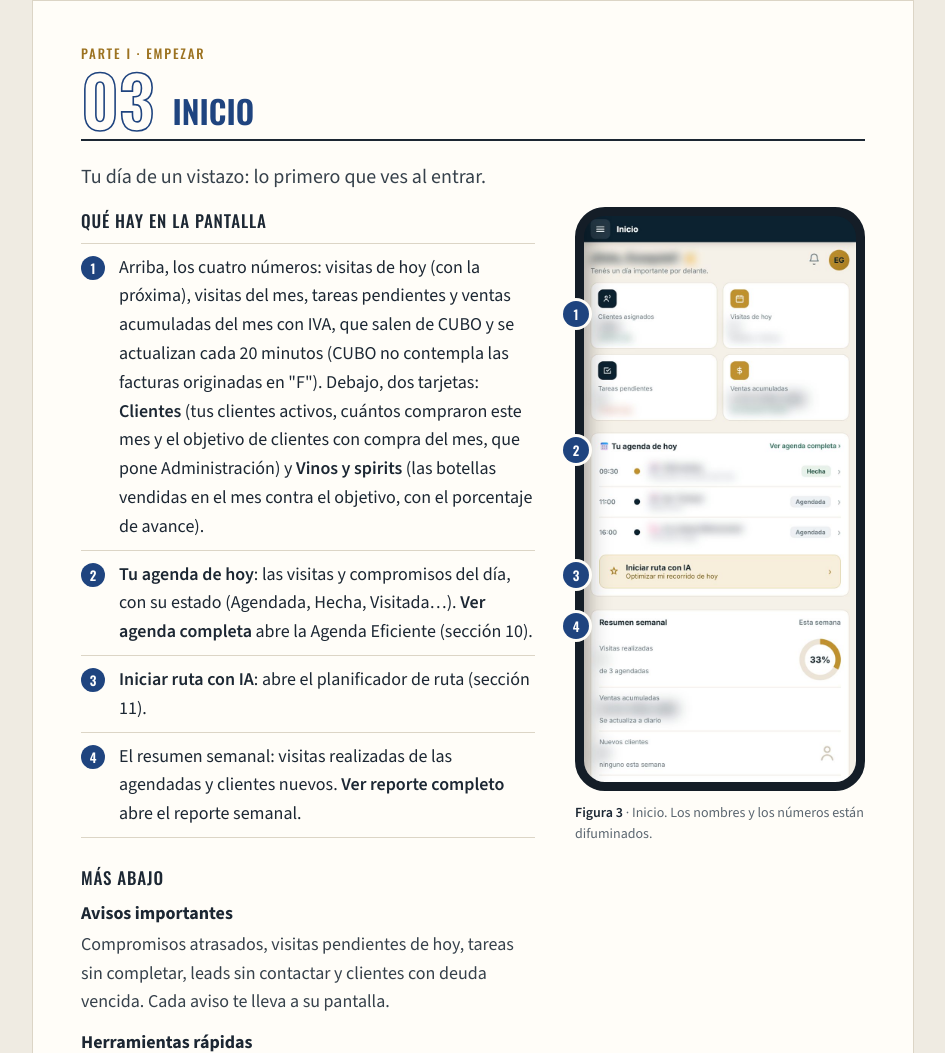
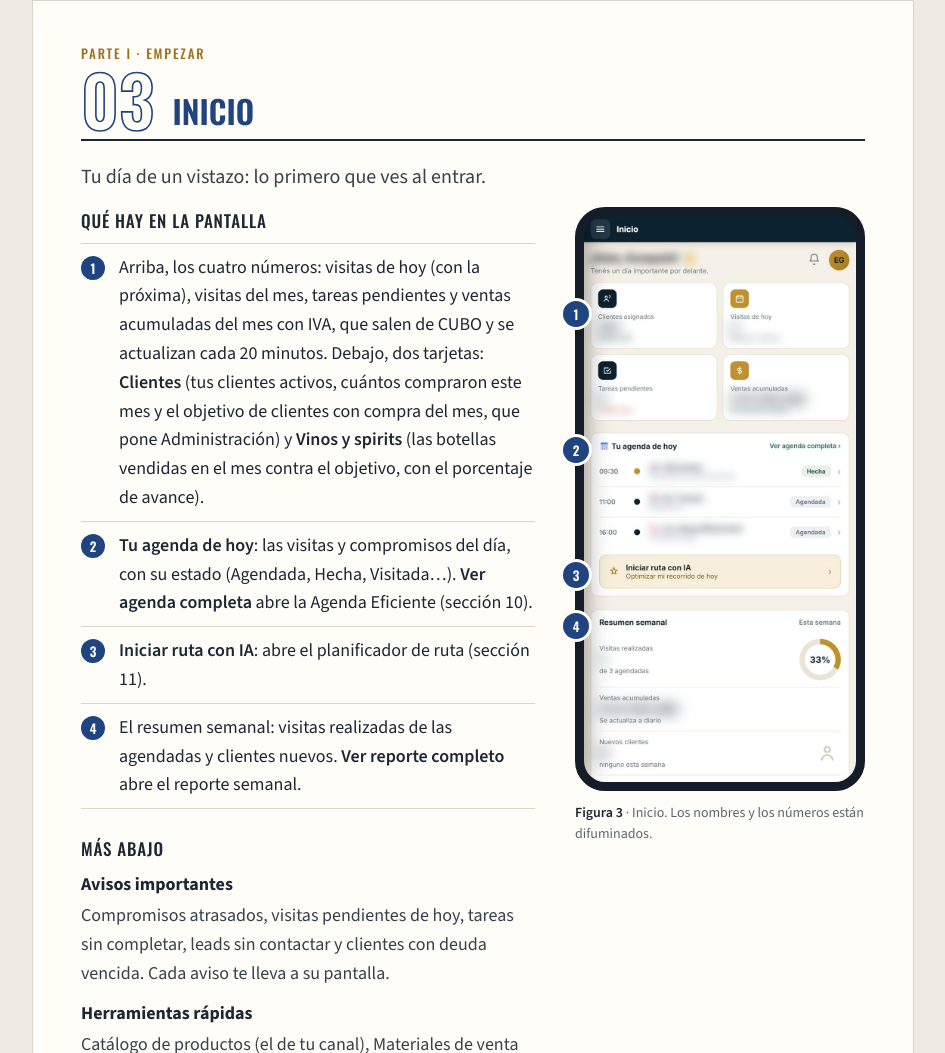
Before and after one commit to grandbardrive-dot/grandbarapp, a plain HTML site: page guia-vendedores.html in a window 1280 px wide. Shown: the part 3469-4522 px from the top of the page, without its empty margins (167-1112 px from the left). Drawn offline with nearby package versions, Linux system fonts and the light colour scheme.

Commit message:
Inicio del vendedor: se saca la aclaración de las facturas en "F"
Pedido del usuario: fuera de todos los paneles (solo estaba en el Inicio y en la guía del vendedor).

Co-Authored-By: Claude Opus 5.5 <noreply@anthropic.com>

```diff
--- a/guia-vendedores.html
+++ b/guia-vendedores.html
@@ -279,7 +279,7 @@
       <div>
         <h3 class="sub">Qué hay en la pantalla</h3>
         <ol class="claves">
-          <li><span>Arriba, los cuatro números: visitas de hoy (con la próxima), visitas del mes, tareas pendientes y ventas acumuladas del mes con IVA, que salen de CUBO y se actualizan cada 20 minutos (CUBO no contempla las facturas originadas en "F"). Debajo, dos tarjetas: <span class="ui">Clientes</span> (tus clientes activos, cuántos compraron este mes y el objetivo de clientes con compra del mes, que pone Administración) y <span class="ui">Vinos y spirits</span> (las botellas vendidas en el mes contra el objetivo, con el porcentaje de avance).</span></li>
+          <li><span>Arriba, los cuatro números: visitas de hoy (con la próxima), visitas del mes, tareas pendientes y ventas acumuladas del mes con IVA, que salen de CUBO y se actualizan cada 20 minutos. Debajo, dos tarjetas: <span class="ui">Clientes</span> (tus clientes activos, cuántos compraron este mes y el objetivo de clientes con compra del mes, que pone Administración) y <span class="ui">Vinos y spirits</span> (las botellas vendidas en el mes contra el objetivo, con el porcentaje de avance).</span></li>
           <li><span><span class="ui">Tu agenda de hoy</span>: las visitas y compromisos del día, con su estado (Agendada, Hecha, Visitada…). <span class="ui">Ver agenda completa</span> abre la Agenda Eficiente (sección 10).</span></li>
           <li><span><span class="ui">Iniciar ruta con IA</span>: abre el planificador de ruta (sección 11).</span></li>
           <li><span>El resumen semanal: visitas realizadas de las agendadas y clientes nuevos. <span class="ui">Ver reporte completo</span> abre el reporte semanal.</span></li>
```
Also changed, not shown: inicio.html (+1 -2 lines).
